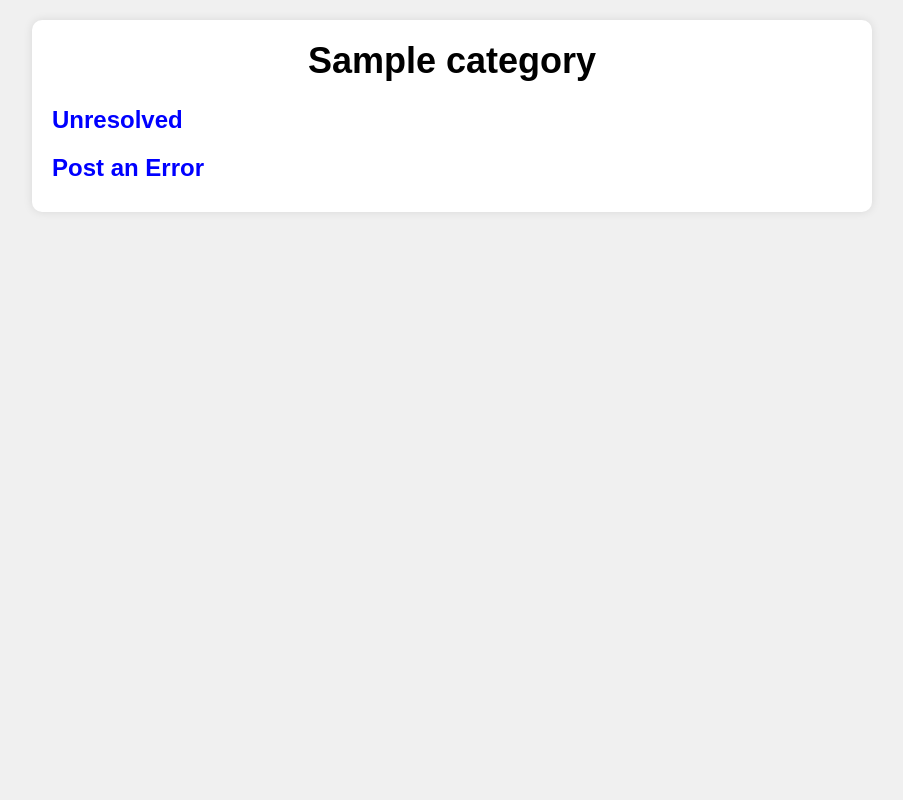
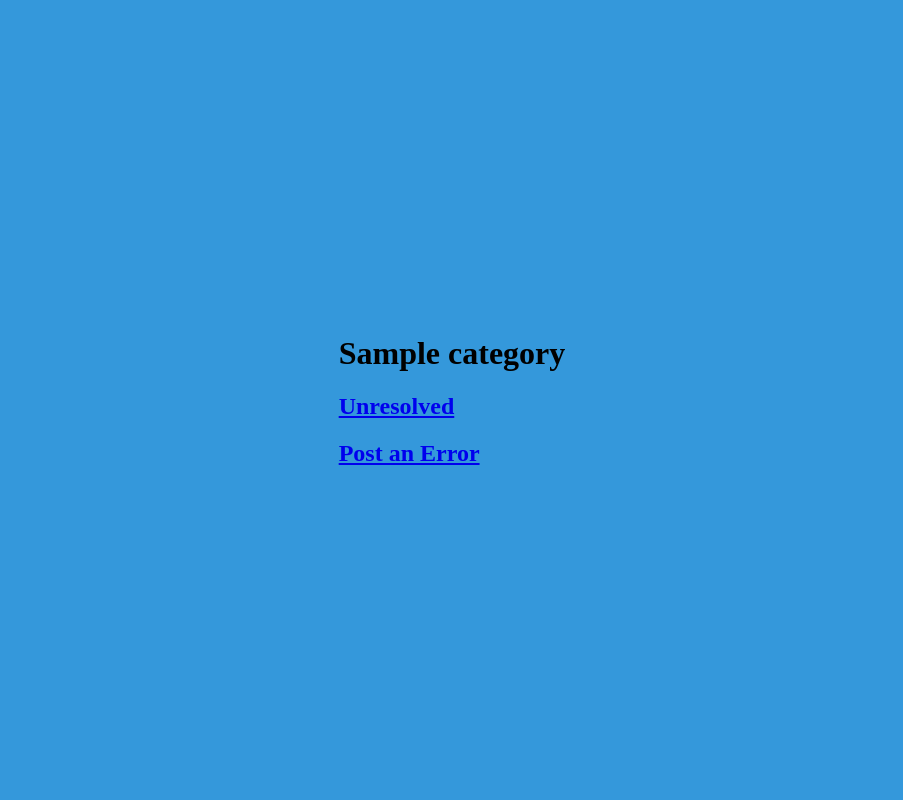
Before and after one commit to kibrik47/BugBuddies, a Flask app: template templates/forum.html in a window 1280 px wide. Shown: the whole page, without its empty margins (188-1091 px from the left). Run offline with Flask 3, Linux system fonts and the light colour scheme; the template is opened without the code that fills it: most values are stand-ins (such as "Sample title", 1, 10 or a date in 2020); some libraries are stand-ins or nearby versions.

Commit message:
Updated index.html + forum.html according to style.css

```diff
--- a/templates/forum.html
+++ b/templates/forum.html
@@ -4,35 +4,7 @@
   <meta charset="UTF-8">
   <meta name="viewport" content="width=device-width, initial-scale=1.0">
   <title>{{ category }}</title>
-  <style>
-    body {
-      background-color: #f0f0f0;
-      font-family: Arial, sans-serif;
-    }
-    .container {
-      max-width: 800px;
-      margin: 0 auto;
-      padding: 20px;
-      background-color: #fff;
-      border-radius: 10px;
-      box-shadow: 0 0 10px rgba(0, 0, 0, 0.1);
-      margin-top: 20px;
-    }
-    h1 {
-      text-align: center;
-      font-size: 36px;
-      margin-top: 0;
-    }
-    h2 {
-      font-size: 24px;
-      margin-bottom: 10px;
-    }
-    a {
-      text-decoration: none;
-      color: blue;
-      margin-right: 20px;
-    }
-  </style>
+  <link rel="stylesheet" href="style.css"> <!-- Assuming all files are in the same folder -->
 </head>
 <body>
   <div class="container">
```
Also changed, not shown: templates/index.html (+1 -67 lines).
